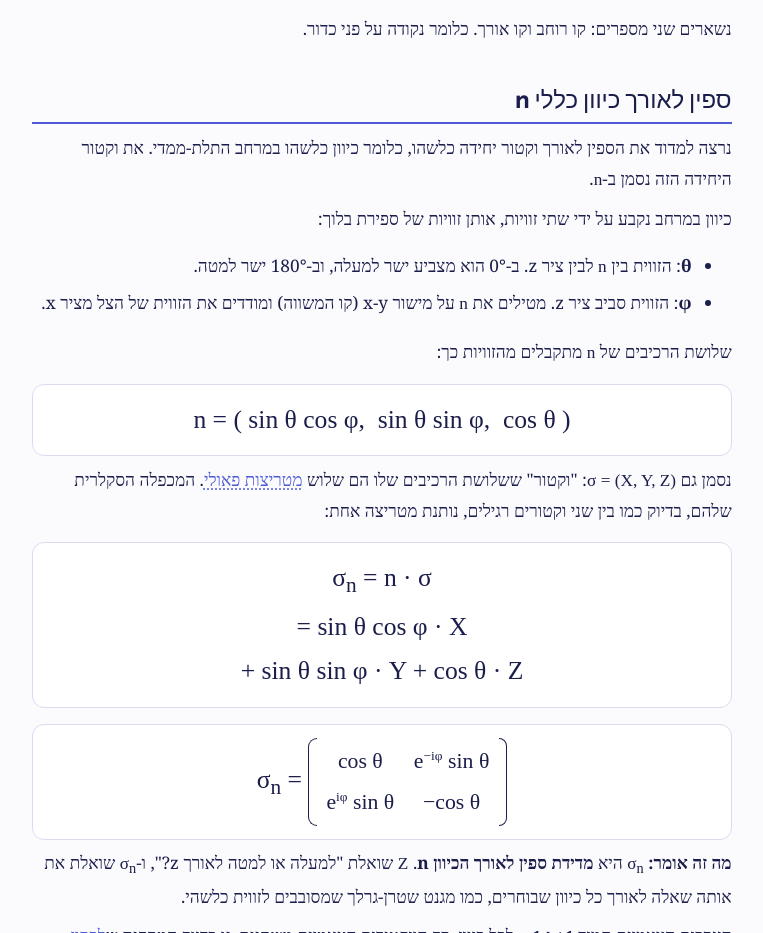
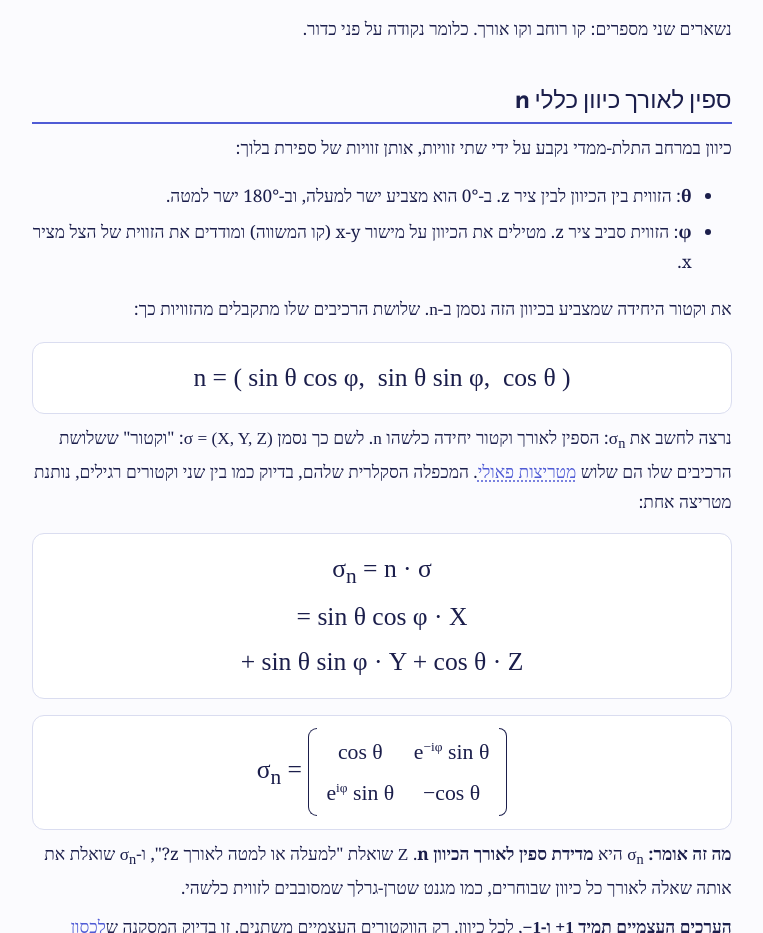
Before and after one commit to ghefman/quantum_tech, a plain HTML site: page hilbert.html in a window 1280 px wide. Shown: the part 2185-3118 px from the top of the page, without its empty margins (258-1021 px from the left). Drawn offline with Linux system fonts and the light colour scheme; a web font is replaced by a local one.

Commit message:
Reorder spin-along-n intro and fix expectation-value formula
- Hilbert page: open the spin-along-n section by defining a direction
  with theta and phi, then name it n, then introduce sigma_n.
- Operators page: show the expectation value for an operator with two
  eigenvalues and two eigenvectors, and keep the formula's subscripts
  attached (the flex layout was splitting them apart).

Co-Authored-By: Claude Opus 5.5 <noreply@anthropic.com>
Claude-Session: https://claude.ai/code/session_01QpD8PdZixUvBih3rgJxt3r

```diff
--- a/hilbert.html
+++ b/hilbert.html
@@ -166,15 +166,14 @@ footer a{color:var(--accent)}
 <p>נשארים שני מספרים: קו רוחב וקו אורך. כלומר נקודה על פני כדור.</p>
 
 <h2 id="spin-n">ספין לאורך כיוון כללי n</h2>
-<p>נרצה למדוד את הספין לאורך וקטור יחידה כלשהו, כלומר כיוון כלשהו במרחב התלת-ממדי. את וקטור היחידה הזה נסמן ב-$n$.</p>
-<p>כיוון במרחב נקבע על ידי שתי זוויות, אותן זוויות של ספירת בלוך:</p>
+<p>כיוון במרחב התלת-ממדי נקבע על ידי שתי זוויות, אותן זוויות של ספירת בלוך:</p>
 <ul>
-<li><b>θ</b>: הזווית בין $n$ לבין ציר z. ב-0° הוא מצביע ישר למעלה, וב-180° ישר למטה.</li>
-<li><b>φ</b>: הזווית סביב ציר z. מטילים את $n$ על מישור x-y (קו המשווה) ומודדים את הזווית של הצל מציר x.</li>
+<li><b>θ</b>: הזווית בין הכיוון לבין ציר z. ב-0° הוא מצביע ישר למעלה, וב-180° ישר למטה.</li>
+<li><b>φ</b>: הזווית סביב ציר z. מטילים את הכיוון על מישור x-y (קו המשווה) ומודדים את הזווית של הצל מציר x.</li>
 </ul>
-<p>שלושת הרכיבים של $n$ מתקבלים מהזוויות כך:</p>
+<p>את וקטור היחידה שמצביע בכיוון הזה נסמן ב-$n$. שלושת הרכיבים שלו מתקבלים מהזוויות כך:</p>
 <div class="formula">n = ( sin θ cos φ,&nbsp; sin θ sin φ,&nbsp; cos θ )</div>
-<p>נסמן גם $σ = (X, Y, Z)$: "וקטור" ששלושת הרכיבים שלו הם שלוש <a class="x" href="pauli-bloch.html">מטריצות פאולי</a>. המכפלה הסקלרית שלהם, בדיוק כמו בין שני וקטורים רגילים, נותנת מטריצה אחת:</p>
+<p>נרצה לחשב את $σ<sub>n</sub>$: הספין לאורך וקטור יחידה כלשהו $n$. לשם כך נסמן $σ = (X, Y, Z)$: "וקטור" ששלושת הרכיבים שלו הם שלוש <a class="x" href="pauli-bloch.html">מטריצות פאולי</a>. המכפלה הסקלרית שלהם, בדיוק כמו בין שני וקטורים רגילים, נותנת מטריצה אחת:</p>
 <div class="formula">σ<sub>n</sub> = n · σ<br>= sin θ cos φ · X<br>+ sin θ sin φ · Y + cos θ · Z</div>
 <div class="formula">σ<sub>n</sub> = <span class="mat"><span class="g2"><span>cos θ</span><span>e<sup>−iφ</sup> sin θ</span><span>e<sup>iφ</sup> sin θ</span><span>−cos θ</span></span></span></div>
 <p><b>מה זה אומר:</b> $σ<sub>n</sub>$ היא <b>מדידת ספין לאורך הכיוון n</b>. $Z$ שואלת "למעלה או למטה לאורך z?", ו-$σ<sub>n</sub>$ שואלת את אותה שאלה לאורך כל כיוון שבוחרים, כמו מגנט שטרן-גרלך שמסובבים לזווית כלשהי.</p>
```
Also changed, not shown: operators.html (+2 -2 lines).
